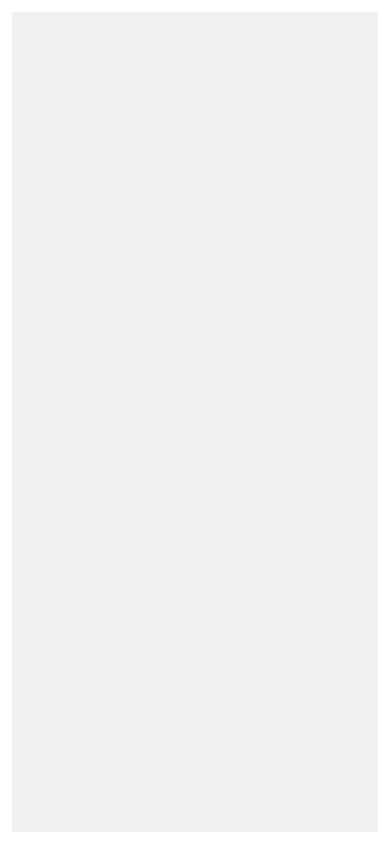
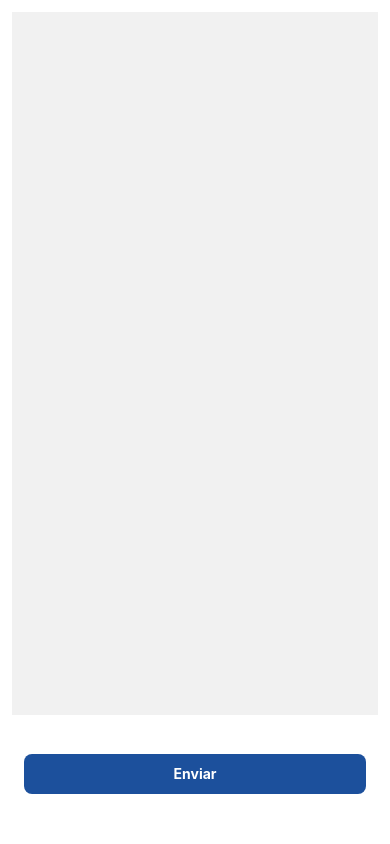
Before and after one commit to GRUPO-Grrap/lionsApp, a React Native app: screen / in a window 390 px wide. Built offline with nearby package versions, Linux system fonts and the light colour scheme.

Commit message:
feat(components)update in the style button

```diff
--- a/App.tsx
+++ b/App.tsx
@@ -1,10 +1,12 @@
 import { StatusBar } from "expo-status-bar";
 import React from "react";
 import { StyleSheet, Text, View } from "react-native";
+import ButtonForm from "./src/components/button";
 
 export default function App() {
   return (
     <View style={styles.container}>
+      <ButtonForm name={"Enviar"} backgroundTheme={"primary"} />
       <StatusBar style="auto" />
     </View>
   );
--- a/src/components/button/index.tsx
+++ b/src/components/button/index.tsx
@@ -1,24 +1,28 @@
 import React from "react";
+import { Touchable, TouchableOpacity } from "react-native";
 import { View, Text, Button, StyleSheet } from "react-native";
 
 interface IProps {
   name: String;
+  backgroundTheme: String;
 }
 
 const ButtonForm = (props: IProps) => {
   const name = props.name;
+  const selectedStyle =
+    props.backgroundTheme === "primary" ? styles.primary : styles.secondary;
   return (
-    <View style={style.container}>
-      <View style={style.areaButton}>
-        <View style={style.button}>
-          <Text style={style.textButton}>{name}</Text>
-        </View>
+    <View style={styles.container}>
+      <View style={styles.areaButton}>
+        <TouchableOpacity style={[styles.button, selectedStyle]}>
+          <Text style={selectedStyle}>{name}</Text>
+        </TouchableOpacity>
       </View>
     </View>
   );
 };
 
-const style = StyleSheet.create({
+const styles = StyleSheet.create({
   container: {
     display: "flex",
     flexDirection: "column",
@@ -33,17 +37,24 @@ const style = StyleSheet.create({
     height: 117,
     padding: 12,
   },
+  // Estilização do botão
   button: {
     alignItems: "center",
     justifyContent: "center",
-    backgroundColor: "#ADADAD",
     width: "100%",
     height: 40,
     borderRadius: 8,
   },
-  textButton: {
+  // Varição da cor do botão
+  primary: {
+    backgroundColor: "#1C509C",
+    color: "#FFFFFF",
     fontWeight: "bold",
+  },
+  secondary: {
+    backgroundColor: "#ADADAD",
     color: "#5F5F5F",
+    fontWeight: "bold",
   },
 });
 
```
Also changed, not shown: src/screens/login/index.tsx (added, +19 -0 lines).
